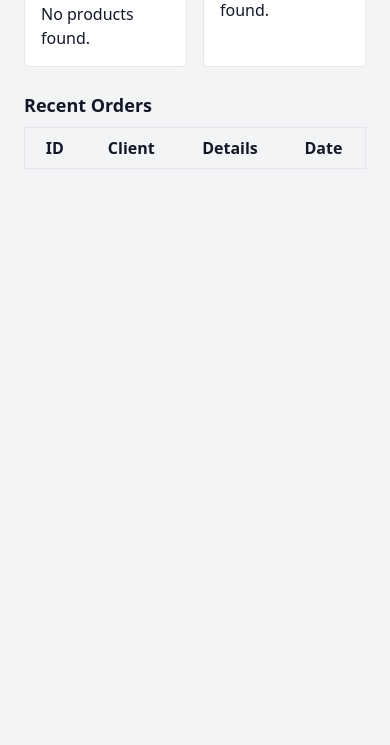
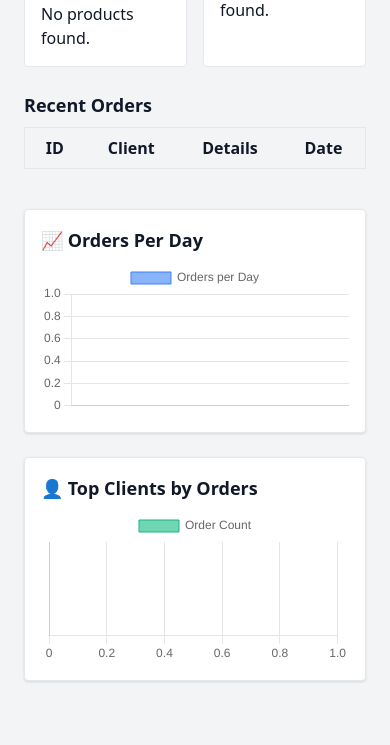
Before and after one commit to Flesner96/flask-shop, a Flask app: page / in a window 390 px wide. Shown: the part 359-1104 px from the top of the page. Before the commit the page ends 528 px from the top, so only its background shows below. Run offline with Flask 3, Linux system fonts and the light colour scheme; the visitor is signed in with stand-in values (Sample User, id 1); data that the repository does not hold is empty; some libraries are stand-ins or nearby versions.

Commit message:
Add Chart.js dashboard: orders per day and top clients

```diff
--- a/app.py
+++ b/app.py
@@ -3,7 +3,7 @@ from flask import Flask, flash, jsonify, redirect, render_template, request, ses
 from logic.products import count_products, delete_product_by_id, get_product_by_id, insert_product, search_products, update_product
 from logic.clients import count_clients, insert_client, search_clients
 from logic.orders import count_orders,  insert_order, search_orders
-from logic.summary import get_best_rated_product, get_counts, get_latest_product, get_recent_orders
+from logic.summary import get_best_rated_product, get_counts, get_latest_product, get_orders_per_day, get_recent_orders, get_top_clients
 
 
 app = Flask(__name__)
@@ -59,13 +59,18 @@ def dashboard():
     recent_orders = get_recent_orders()
     latest_product = get_latest_product()
     best_product = get_best_rated_product()
+    orders_per_day = get_orders_per_day()
+    top_clients = get_top_clients()
     return render_template("dashboard.html",
                            product_count=product_count,
                            client_count=client_count,
                            order_count=order_count,
                            recent_orders=recent_orders,
                            latest_product=latest_product,
-                           best_product=best_product)
+                           best_product=best_product,
+                           orders_per_day=orders_per_day,
+                           top_clients=top_clients
+                           )
 
 
 @app.route("/products")
--- a/logic/summary.py
+++ b/logic/summary.py
@@ -54,3 +54,33 @@ def get_best_rated_product():
     best = cursor.fetchone()
     conn.close()
     return best
+
+
+def get_orders_per_day():
+    conn = connect_to_db()
+    cursor = conn.cursor()
+    cursor.execute("""
+        SELECT created_at::date, COUNT(*)
+        FROM orders
+        GROUP BY created_at::date
+        ORDER BY created_at::date
+    """)
+    result = cursor.fetchall()
+    conn.close()
+    return result
+
+
+def get_top_clients(limit=5):
+    conn = connect_to_db()
+    cursor = conn.cursor()
+    cursor.execute("""
+        SELECT c.name || ' ' || c.surname, COUNT(*)
+        FROM orders o
+        JOIN client c ON o.customer_id = c.id
+        GROUP BY c.id
+        ORDER BY COUNT(*) DESC
+        LIMIT %s
+    """, (limit,))
+    result = cursor.fetchall()
+    conn.close()
+    return result
--- a/templates/dashboard.html
+++ b/templates/dashboard.html
@@ -55,4 +55,57 @@
     {% endfor %}
   </tbody>
 </table>
+<div class="grid grid-cols-1 md:grid-cols-2 gap-6 my-10">
+  <div class="bg-white border p-4 rounded shadow">
+    <h2 class="font-semibold text-lg mb-2">📈 Orders Per Day</h2>
+    <canvas id="ordersChart"></canvas>
+  </div>
+
+  <div class="bg-white border p-4 rounded shadow">
+    <h2 class="font-semibold text-lg mb-2">👤 Top Clients by Orders</h2>
+    <canvas id="clientsChart"></canvas>
+  </div>
+</div>
+<script>
+  const ordersLabels = {{ orders_per_day | map(attribute=0) | list | tojson }};
+  const ordersCounts = {{ orders_per_day | map(attribute=1) | list | tojson }};
+
+  const clientsLabels = {{ top_clients | map(attribute=0) | list | tojson }};
+  const clientsCounts = {{ top_clients | map(attribute=1) | list | tojson }};
+
+  new Chart(document.getElementById('ordersChart'), {
+    type: 'bar',
+    data: {
+      labels: ordersLabels,
+      datasets: [{
+        label: 'Orders per Day',
+        data: ordersCounts,
+        backgroundColor: 'rgba(59, 130, 246, 0.6)', // Tailwind blue-500
+        borderColor: 'rgba(59, 130, 246, 1)',
+        borderWidth: 1
+      }]
+    },
+    options: {
+      scales: { y: { beginAtZero: true } }
+    }
+  });
+
+  new Chart(document.getElementById('clientsChart'), {
+    type: 'bar',
+    data: {
+      labels: clientsLabels,
+      datasets: [{
+        label: 'Order Count',
+        data: clientsCounts,
+        backgroundColor: 'rgba(16, 185, 129, 0.6)', // Tailwind green-500
+        borderColor: 'rgba(16, 185, 129, 1)',
+        borderWidth: 1
+      }]
+    },
+    options: {
+      indexAxis: 'y', // Horizontal bars
+      scales: { x: { beginAtZero: true } }
+    }
+  });
+</script>
 {% endblock %}
--- a/templates/layout.html
+++ b/templates/layout.html
@@ -4,6 +4,7 @@
     <meta charset="UTF-8">
     <title>{% block title %}Flask Shop{% endblock %}</title>
     <script src="https://cdn.tailwindcss.com"></script>
+    <script src="https://cdn.jsdelivr.net/npm/chart.js"></script>
 </head>
 <body class="bg-gray-100 text-gray-900">
     {% if session.logged_in %}
```
